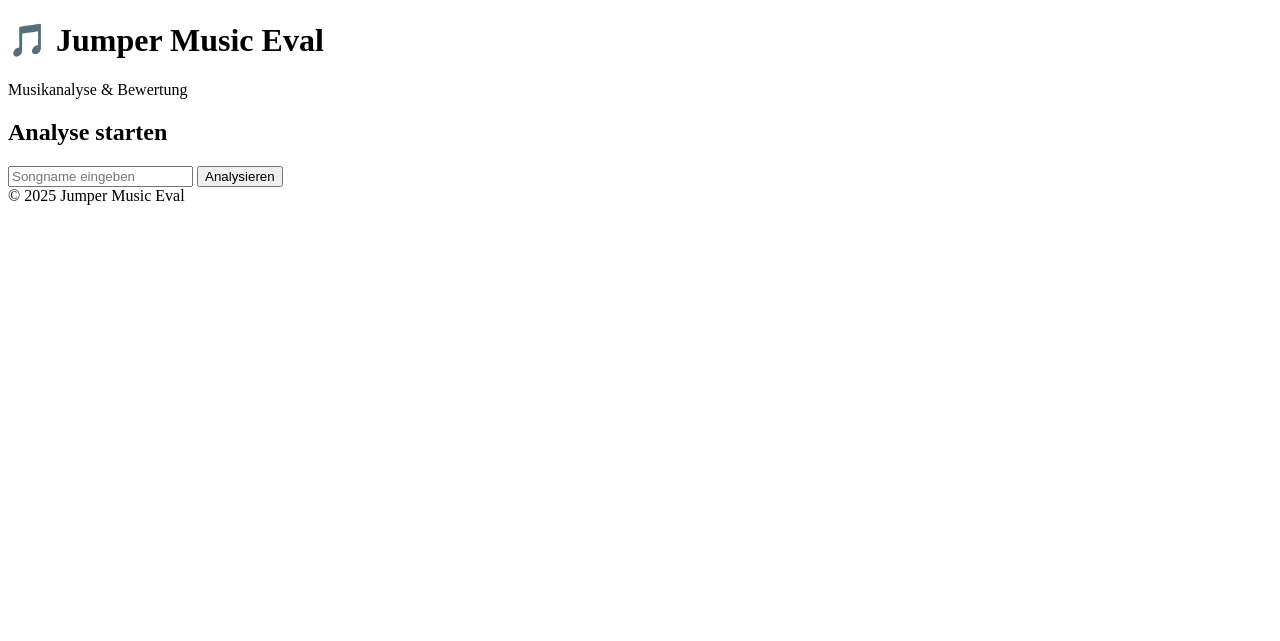
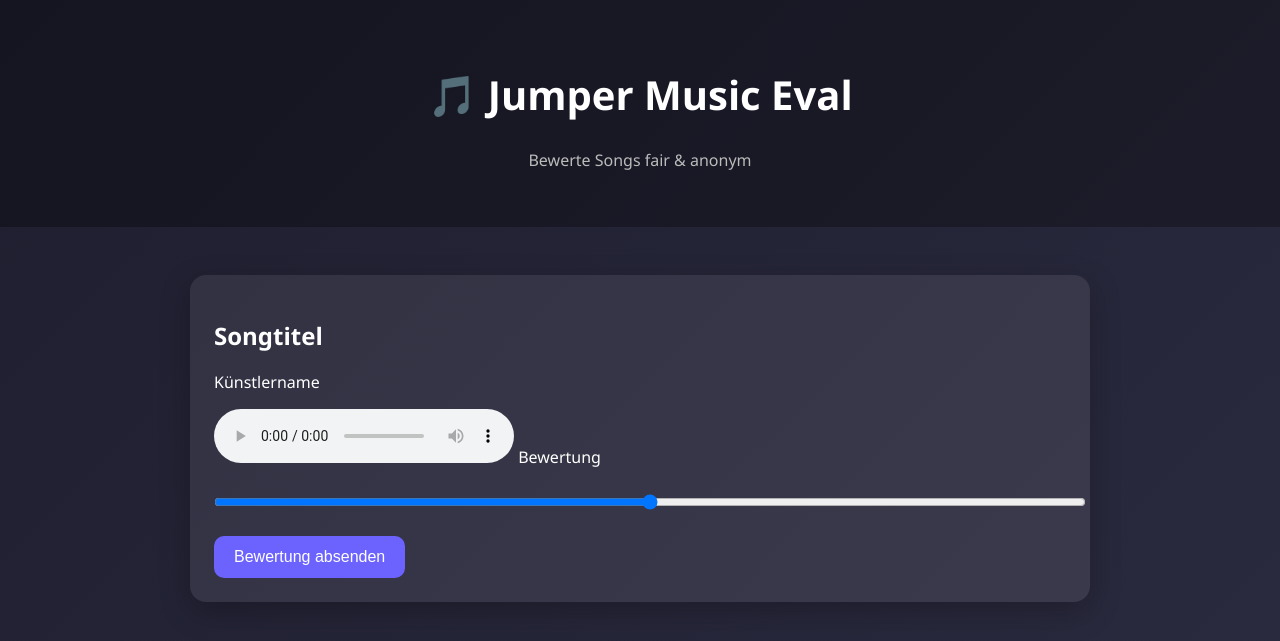
Before and after one commit to Carlo39-coder/Jumper-Music-Eval, a Python web app: template templates/index.html in a window 1280 px wide. Shown: the top 641 px of the page. Run offline with Jinja, Linux system fonts and the light colour scheme; the template is opened without the code that fills it, so the values that code supplies are empty.

Commit message:
Revise index.html for song evaluation features
Updated the HTML structure to include a song title, artist name, audio controls, and a rating input.

```diff
--- a/templates/index.html
+++ b/templates/index.html
@@ -1,31 +1,32 @@
 <!DOCTYPE html>
 <html lang="de">
-    <meta charset="UTF-8">
-    <title>Jumper Music Eval</title>
-
+<head>
+  <meta charset="UTF-8" />
+  <title>Jumper Music Eval</title>
+  <link rel="stylesheet" href="style.css" />
 </head>
-
 <body>
 
 <header>
-    <h1>🎵 Jumper Music Eval</h1>
-    <p>Musikanalyse & Bewertung</p>
+  <h1>🎵 Jumper Music Eval</h1>
+  <p>Bewerte Songs fair & anonym</p>
 </header>
 
 <main>
-    <section class="card">
-        <h2>Analyse starten</h2>
+  <div class="card">
+    <h2>Songtitel</h2>
+    <p class="artist">Künstlername</p>
 
-        <form method="POST">
-            <input type="text" name="song" placeholder="Songname eingeben">
-            <button type="submit">Analysieren</button>
-        </form>
-    </section>
+    <audio controls>
+      <source src="song.mp3" type="audio/mpeg">
+    </audio>
+
+    <label for="rating">Bewertung</label>
+    <input id="rating" type="range" min="1" max="5" />
+
+    <button>Bewertung absenden</button>
+  </div>
 </main>
-
-<footer>
-    © 2025 Jumper Music Eval
-</footer>
 
 </body>
 </html>
```
